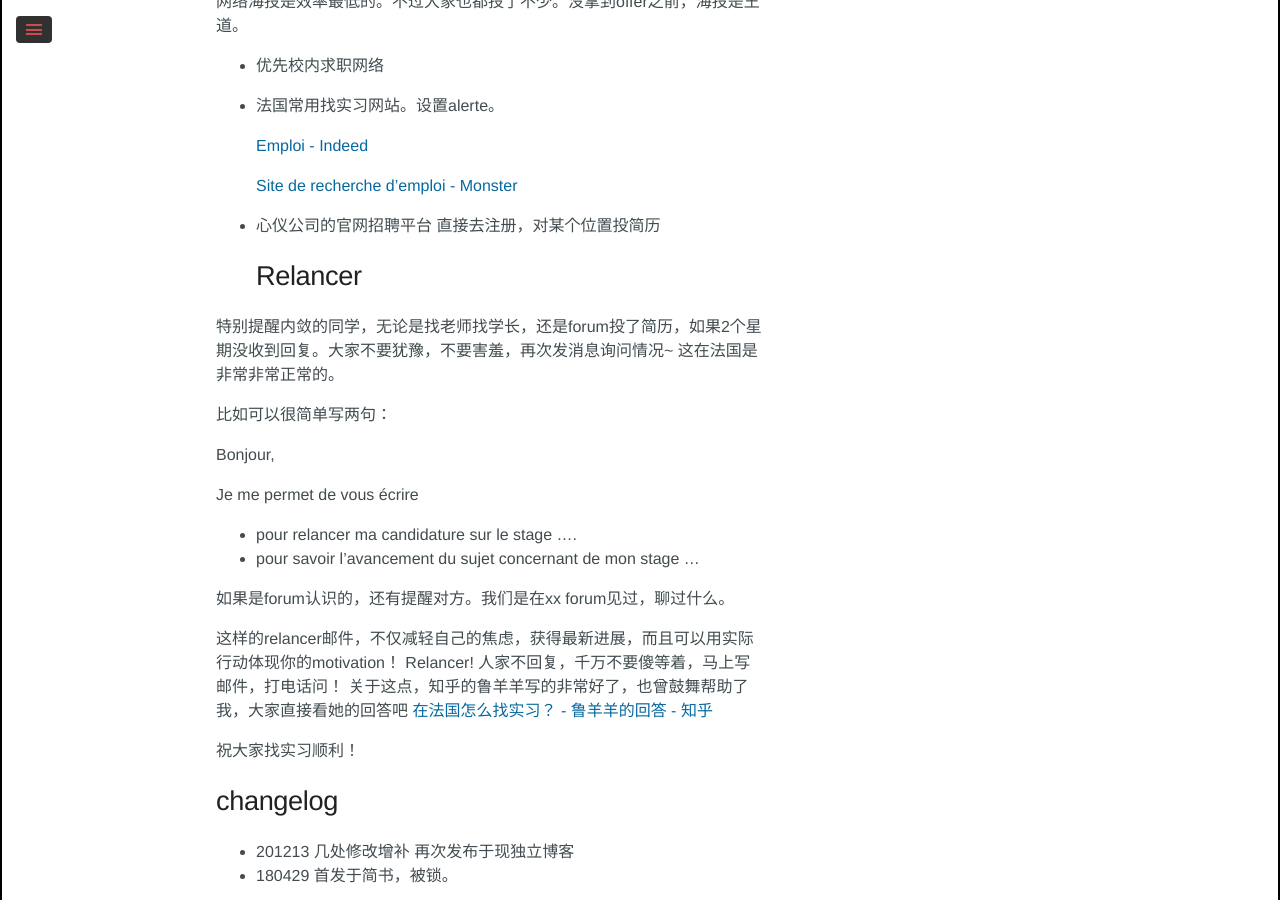
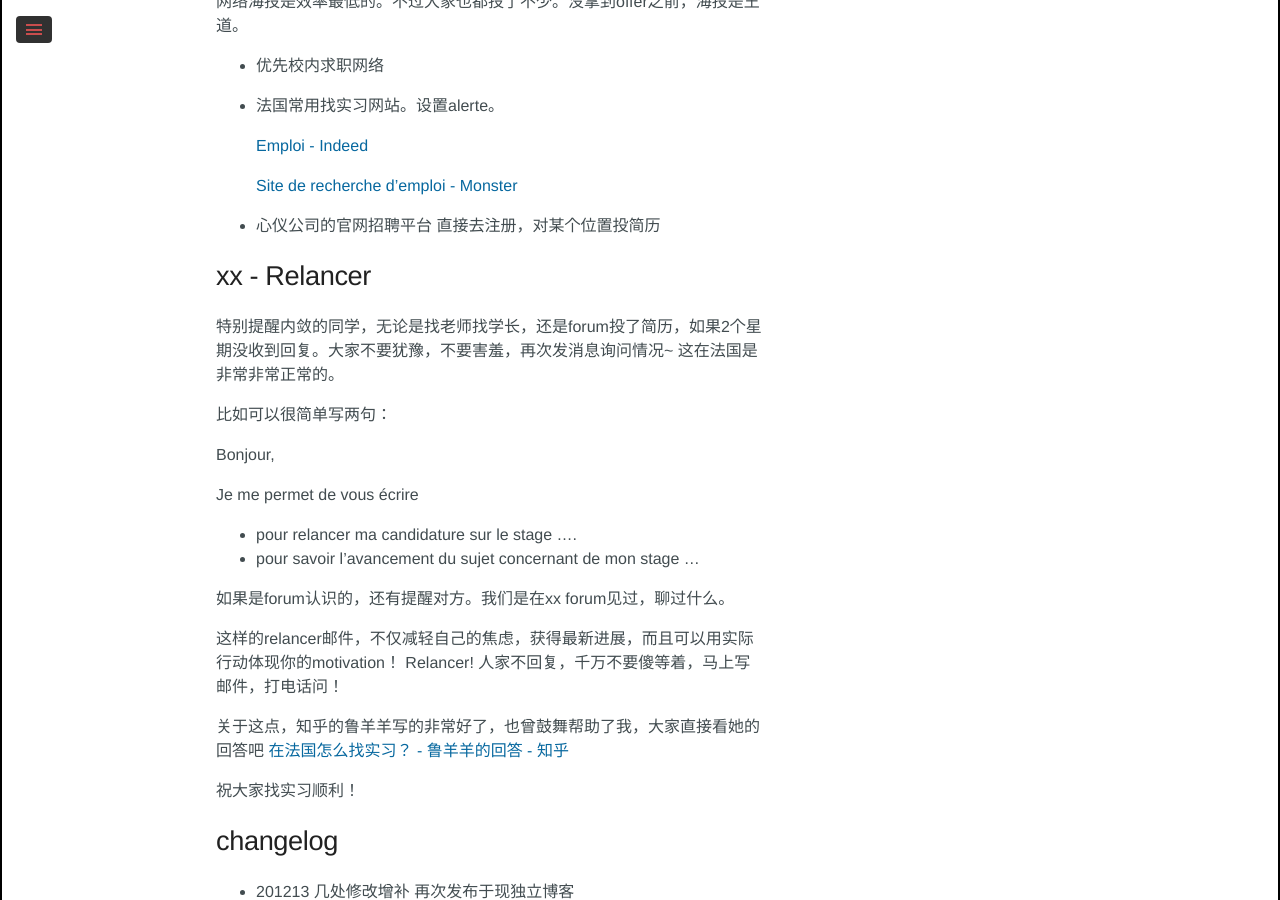
Before and after one commit to ericazhan/ericazhan.github.io, a Jekyll site: the page built from _posts/2020-12-13-stage_en_france.md, in a window 1280 px wide and 900 px high, scrolled down 3387 px. Built offline with Jekyll 4.4.1, drawn with Linux system fonts in a browser that asks for light colours; some web fonts are replaced; comment, search, counter and statistics services are not loaded; some of the changed text lies outside the part shown.

Commit message:
👌 IMPROVE:

```diff
--- a/_posts/2020-12-13-stage_en_france.md
+++ b/_posts/2020-12-13-stage_en_france.md
@@ -61,7 +61,7 @@
 
 这一条我个人没尝试过，我熟悉的法国朋友也会愁找实习，哈哈。有中国同学成功的。
 
-# 2.去论坛FORUM
+# 2. 去论坛FORUM
 
 论坛Forum类似国内的招聘会，每个公司一个摊位，全天有人在那里回答问题，收简历。在这里，可以见到各个公司的人力，或者工程师。
 
@@ -82,7 +82,7 @@
 
 当然，即使法语不好，有精力也去看看吧~ 都是练习机会~
 
-## 2.2.校外年度大Forum
+## 2.2 校外年度大Forum
 
 这个forum是强烈推荐去的。不同行业也不同的forum，所以需要大家自己问同学，或者google专业+forum。
 
@@ -112,7 +112,8 @@
 
 - 心仪公司的官网招聘平台
   直接去注册，对某个位置投简历
-# Relancer
+
+# xx - Relancer
 
 特别提醒内敛的同学，无论是找老师找学长，还是forum投了简历，如果2个星期没收到回复。大家不要犹豫，不要害羞，再次发消息询问情况~ 这在法国是非常非常正常的。
 
@@ -128,12 +129,15 @@
 如果是forum认识的，还有提醒对方。我们是在xx forum见过，聊过什么。
 
 这样的relancer邮件，不仅减轻自己的焦虑，获得最新进展，而且可以用实际行动体现你的motivation！ Relancer! 人家不回复，千万不要傻等着，马上写邮件，打电话问！
+
 关于这点，知乎的鲁羊羊写的非常好了，也曾鼓舞帮助了我，大家直接看她的回答吧 [在法国怎么找实习？ - 鲁羊羊的回答 - 知乎](https://www.zhihu.com/question/22566031/answer/35600096)
 
 
 
 祝大家找实习顺利！
 
+
+
 # changelog
 
 - 201213 几处修改增补 再次发布于现独立博客
```
Also changed, not shown: other parts of _posts/2020-12-13-stage_en_france.md (+3 -3 lines).
